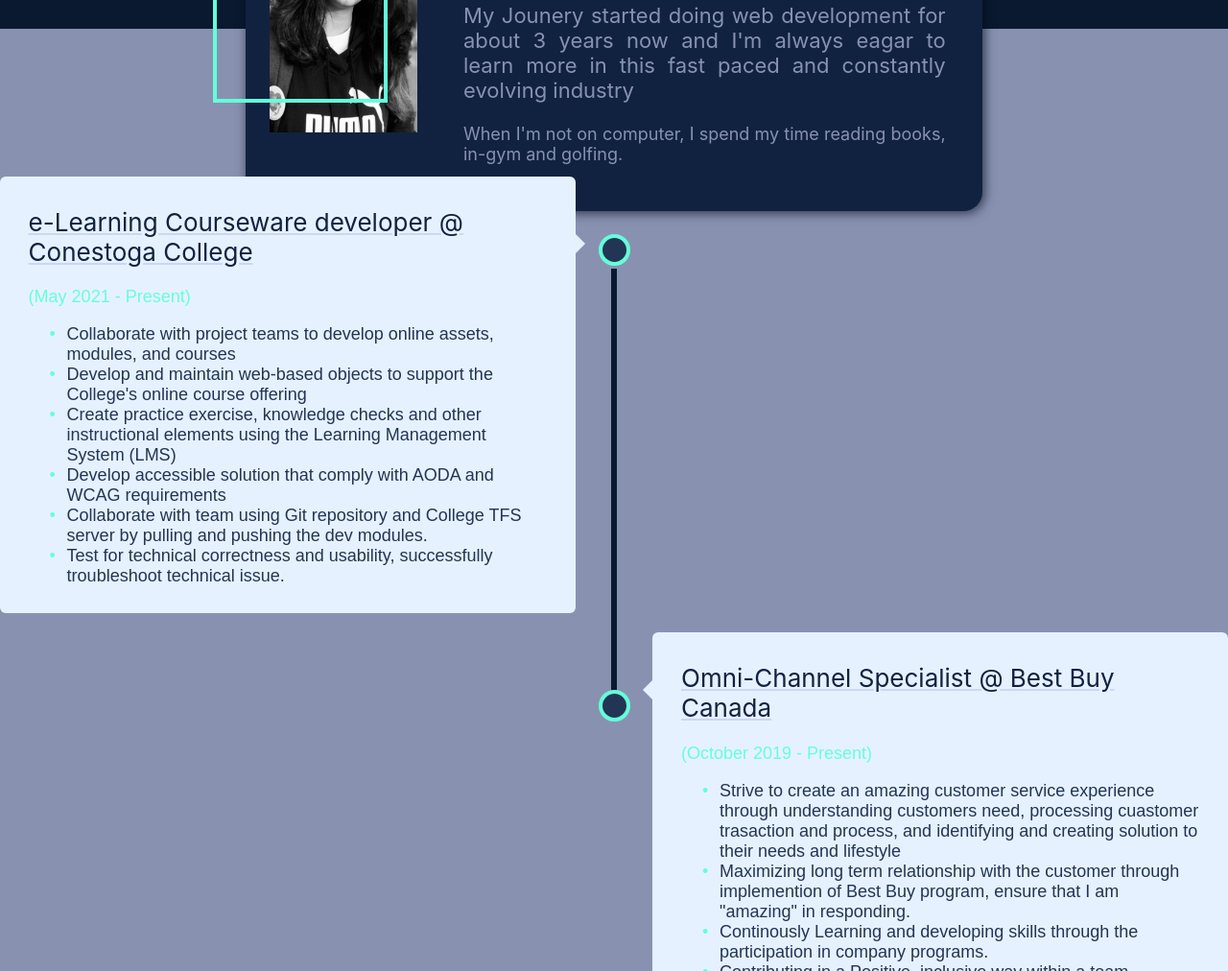
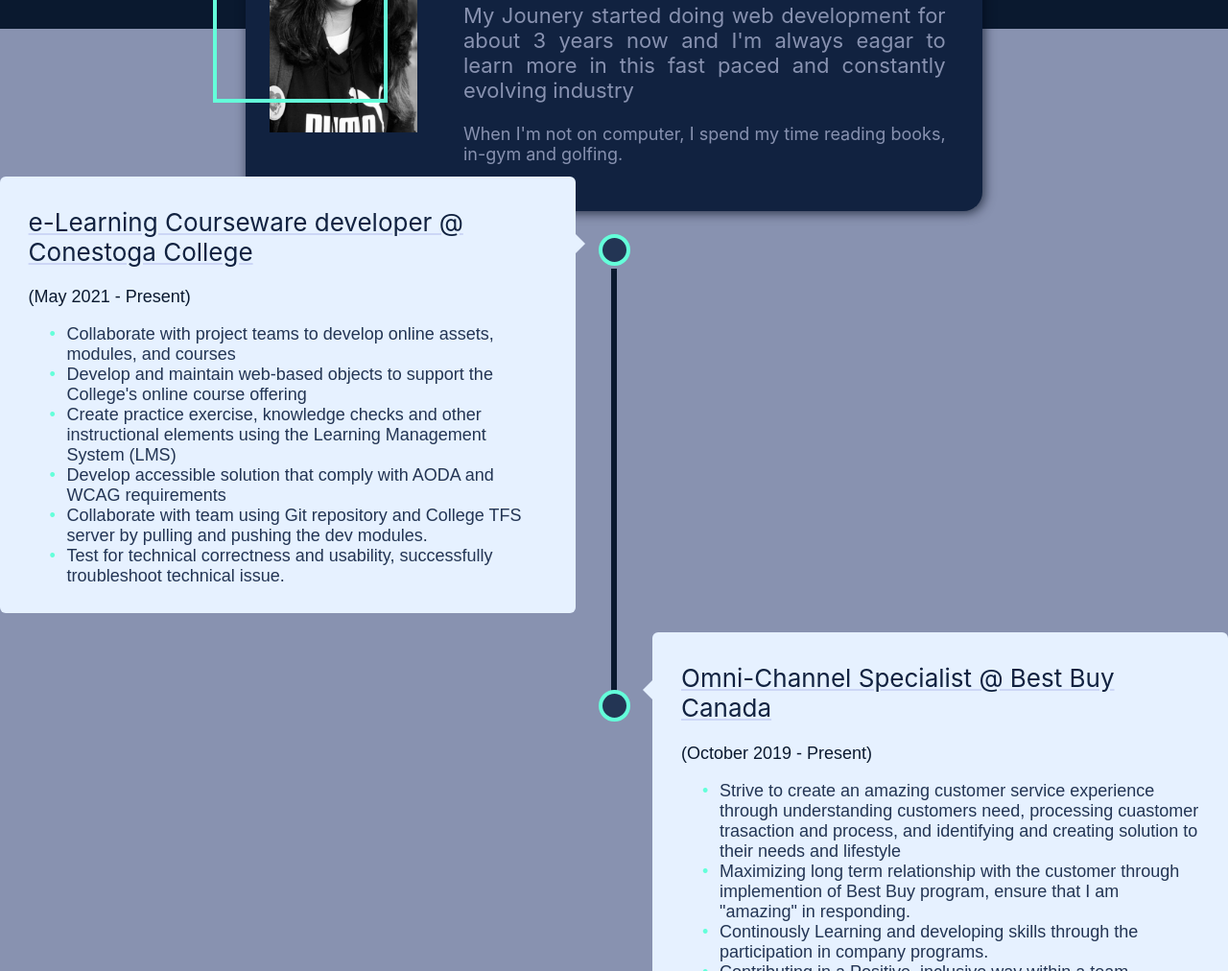
Before and after one commit to PallakSoni/Portfolio-Page---Palak, a plain HTML site: page index.html in a window 1280 px wide. Shown: the part 723-1735 px from the top of the page at 96% size. Drawn offline with Linux system fonts and the light colour scheme.

Commit message:
Update style.css

```diff
--- a/style.css
+++ b/style.css
@@ -309,7 +309,7 @@ nav ul li a{
     font-family: Arial, Helvetica, sans-serif;
     font-weight: 400;
     font-size: 18px;
-   color: #64ffda;
+   color: #0a192f;
 
 }
 
```
